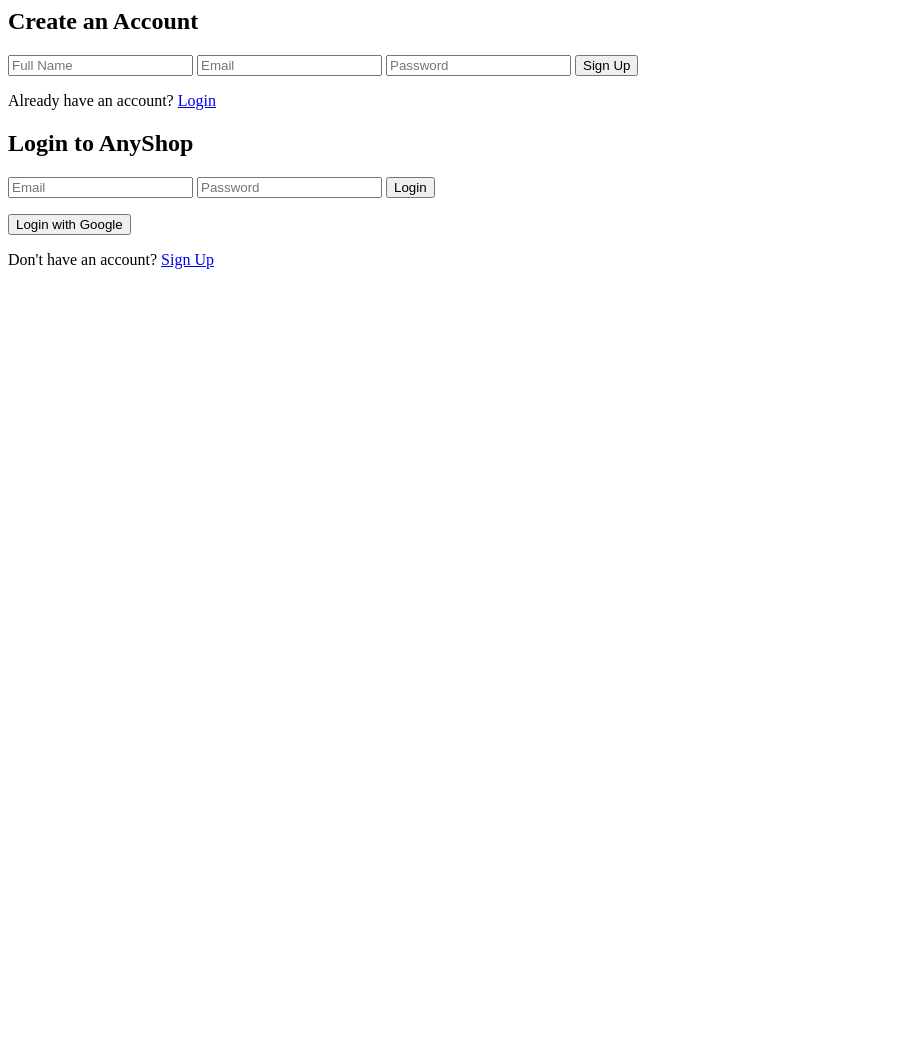
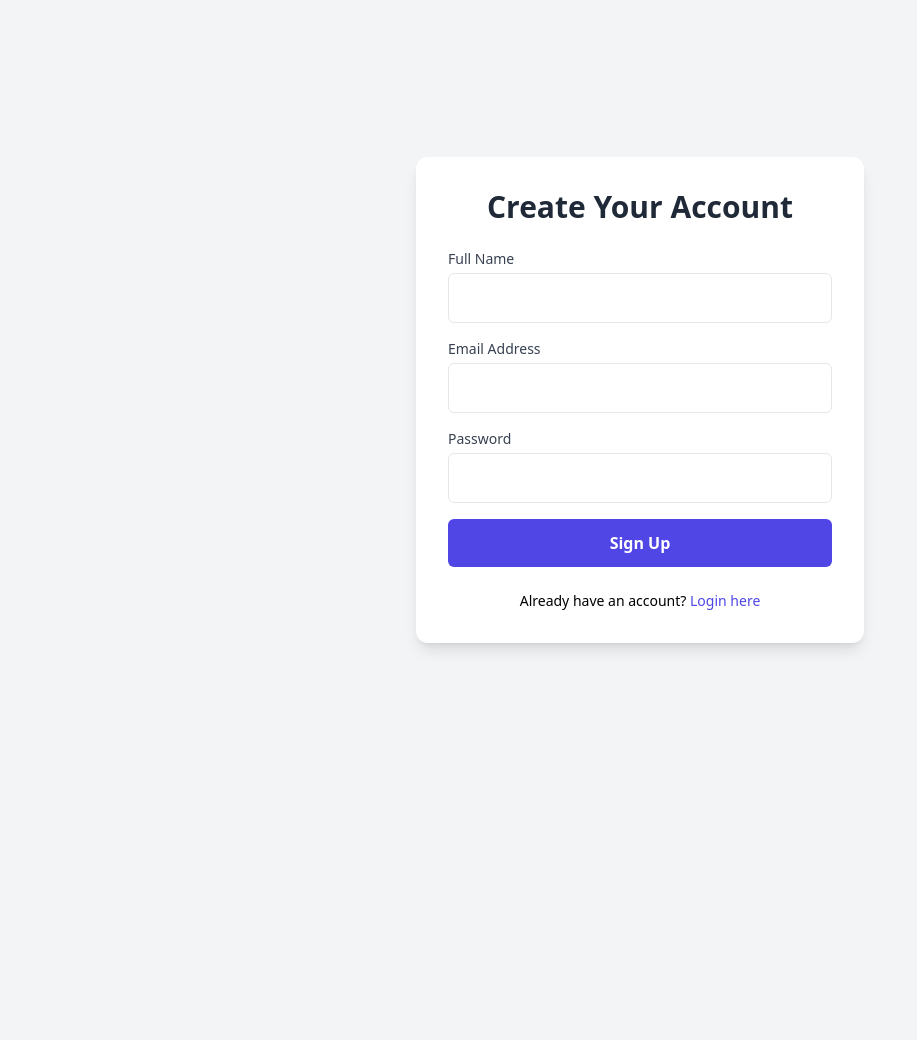
Before and after one commit to hoingut/anyshop, a Flask app: page /login in a window 1280 px wide. Shown: the top 1040 px of the page, without its empty margins (0-917 px from the left). Before the commit the page ends 269 px from the top, so only its background shows below. Run offline with Flask 3, Linux system fonts and the light colour scheme; some libraries are stand-ins or nearby versions.

Commit message:
Update login.html

```diff
--- a/templates/login.html
+++ b/templates/login.html
@@ -1,32 +1,104 @@
-<div class="max-w-md mx-auto mt-10">
-    <!-- Signup Form -->
-    <div id="signup-container" class="bg-white p-8 rounded-lg shadow-md">
-        <h2 class="text-2xl font-bold mb-6 text-center">Create an Account</h2>
-        <form id="signup-form">
-            <input class="w-full p-2 mb-4 border rounded" type="text" id="signup-name" placeholder="Full Name" required>
-            <input class="w-full p-2 mb-4 border rounded" type="email" id="signup-email" placeholder="Email" required>
-            <input class="w-full p-2 mb-4 border rounded" type="password" id="signup-password" placeholder="Password" required>
-            <button type="submit" class="w-full bg-indigo-600 text-white p-2 rounded hover:bg-indigo-700">Sign Up</button>
-        </form>
-        <p class="text-center mt-4">Already have an account? <a href="#" id="show-login" class="text-indigo-600">Login</a></p>
+<!DOCTYPE html>
+<html lang="bn">
+<head>
+    <meta charset="UTF-8">
+    <meta name="viewport" content="width=device-width, initial-scale=1.0">
+    <title>Login or Signup - AnyShop</title>
+    <script src="https://cdn.tailwindcss.com"></script>
+    <link rel="stylesheet" href="https://cdnjs.cloudflare.com/ajax/libs/font-awesome/6.2.1/css/all.min.css">
+
+    <!-- Custom CSS for transitions and loading spinners -->
+    <style>
+        .form-container {
+            transition: opacity 0.4s ease-in-out, transform 0.4s ease-in-out;
+        }
+        .fade-out {
+            opacity: 0;
+            transform: scale(0.95);
+        }
+        .hidden-absolute {
+            position: absolute;
+            visibility: hidden;
+        }
+        .spinner {
+            animation: spin 1s linear infinite;
+        }
+        @keyframes spin {
+            0% { transform: rotate(0deg); }
+            100% { transform: rotate(360deg); }
+        }
+    </style>
+</head>
+<body class="bg-gray-100 flex items-center justify-center min-h-screen p-4">
+
+    <div class="w-full max-w-md relative">
+        <!-- Error Display Area -->
+        <div id="error-message-container" class="bg-red-100 border border-red-400 text-red-700 px-4 py-3 rounded-md mb-4 hidden" role="alert">
+            <strong class="font-bold">Oops! </strong>
+            <span id="error-text" class="block sm:inline">Something went wrong.</span>
         </div>
 
-    <!-- Login Form (hidden by default) -->
-    <div id="login-container" class="bg-white p-8 rounded-lg shadow-md hidden">
-        <h2 class="text-2xl font-bold mb-6 text-center">Login to AnyShop</h2>
+        <!-- Signup Form -->
+        <div id="signup-container" class="form-container bg-white p-8 rounded-xl shadow-lg">
+            <h2 class="text-3xl font-bold mb-6 text-center text-gray-800">Create Your Account</h2>
+            <form id="signup-form">
+                <!-- Form fields as before -->
+                 <div class="mb-4">
+                    <label for="signup-name" class="block text-sm font-medium text-gray-700">Full Name</label>
+                    <input type="text" id="signup-name" class="mt-1 w-full p-3 border rounded-md focus:ring-indigo-500 focus:border-indigo-500" required>
+                </div>
+                <div class="mb-4">
+                    <label for="signup-email" class="block text-sm font-medium text-gray-700">Email Address</label>
+                    <input type="email" id="signup-email" class="mt-1 w-full p-3 border rounded-md" required>
+                </div>
+                <div class="mb-4">
+                    <label for="signup-password" class="block text-sm font-medium text-gray-700">Password</label>
+                    <input type="password" id="signup-password" class="mt-1 w-full p-3 border rounded-md" required>
+                </div>
+                <button type="submit" id="signup-btn" class="w-full bg-indigo-600 text-white py-3 rounded-md font-semibold hover:bg-indigo-700 transition duration-300 flex items-center justify-center">
+                    <span class="btn-text">Sign Up</span>
+                    <i class="fas fa-spinner spinner hidden ml-2"></i>
+                </button>
+            </form>
+            <p class="text-center mt-6 text-sm">Already have an account? <a href="#" id="show-login" class="font-medium text-indigo-600 hover:underline">Login here</a></p>
+        </div>
+
+        <!-- Login Form (Initially Hidden) -->
+        <div id="login-container" class="form-container hidden-absolute fade-out bg-white p-8 rounded-xl shadow-lg">
+            <h2 class="text-3xl font-bold mb-6 text-center text-gray-800">Welcome Back!</h2>
             <form id="login-form">
-            <input class="w-full p-2 mb-4 border rounded" type="email" id="login-email" placeholder="Email" required>
-            <input class="w-full p-2 mb-4 border rounded" type="password" id="login-password" placeholder="Password" required>
-            <button type="submit" class="w-full bg-indigo-600 text-white p-2 rounded hover:bg-indigo-700">Login</button>
+                <div class="mb-4">
+                    <label for="login-email" class="block text-sm font-medium text-gray-700">Email Address</label>
+                    <input type="email" id="login-email" class="mt-1 w-full p-3 border rounded-md" required>
+                </div>
+                <div class="mb-6">
+                    <label for="login-password" class="block text-sm font-medium text-gray-700">Password</label>
+                    <input type="password" id="login-password" class="mt-1 w-full p-3 border rounded-md" required>
+                </div>
+                <button type="submit" id="login-btn" class="w-full bg-indigo-600 text-white py-3 rounded-md font-semibold hover:bg-indigo-700 transition duration-300 flex items-center justify-center">
+                    <span class="btn-text">Login</span>
+                    <i class="fas fa-spinner spinner hidden ml-2"></i>
+                </button>
             </form>
-         <button id="google-login-btn" class="w-full bg-red-500 text-white p-2 rounded hover:bg-red-600 mt-4">Login with Google</button>
-        <p class="text-center mt-4">Don't have an account? <a href="#" id="show-signup" class="text-indigo-600">Sign Up</a></p>
+
+            <div class="my-6 flex items-center justify-center"><span class="border-b w-1/3"></span><span class="text-xs text-center text-gray-500 uppercase mx-3">Or</span><span class="border-b w-1/3"></span></div>
+
+            <button id="google-login-btn" class="w-full flex items-center justify-center bg-white border border-gray-300 text-gray-700 py-3 rounded-md font-semibold hover:bg-gray-50 transition">
+                <i class="fab fa-google text-red-500 mr-2"></i>
+                <span class="btn-text">Continue with Google</span>
+                <i class="fas fa-spinner spinner hidden ml-2"></i>
+            </button>
+
+            <p class="text-center mt-6 text-sm">Don't have an account? <a href="#" id="show-signup" class="font-medium text-indigo-600 hover:underline">Sign up now</a></p>
         </div>
     </div>
 
-<!-- Firebase SDKs -->
+    <!-- Firebase Scripts -->
     <script src="https://www.gstatic.com/firebasejs/8.6.8/firebase-app.js"></script>
     <script src="https://www.gstatic.com/firebasejs/8.6.8/firebase-auth.js"></script>
     <script src="https://www.gstatic.com/firebasejs/8.6.8/firebase-firestore.js"></script>
     <script src="/static/firebaseConfig.js"></script>
     <script src="/static/auth.js"></script>
+
+</body>
+                                                                                                       </html>
```
Lines whose indentation alone changed are shown as unchanged.
